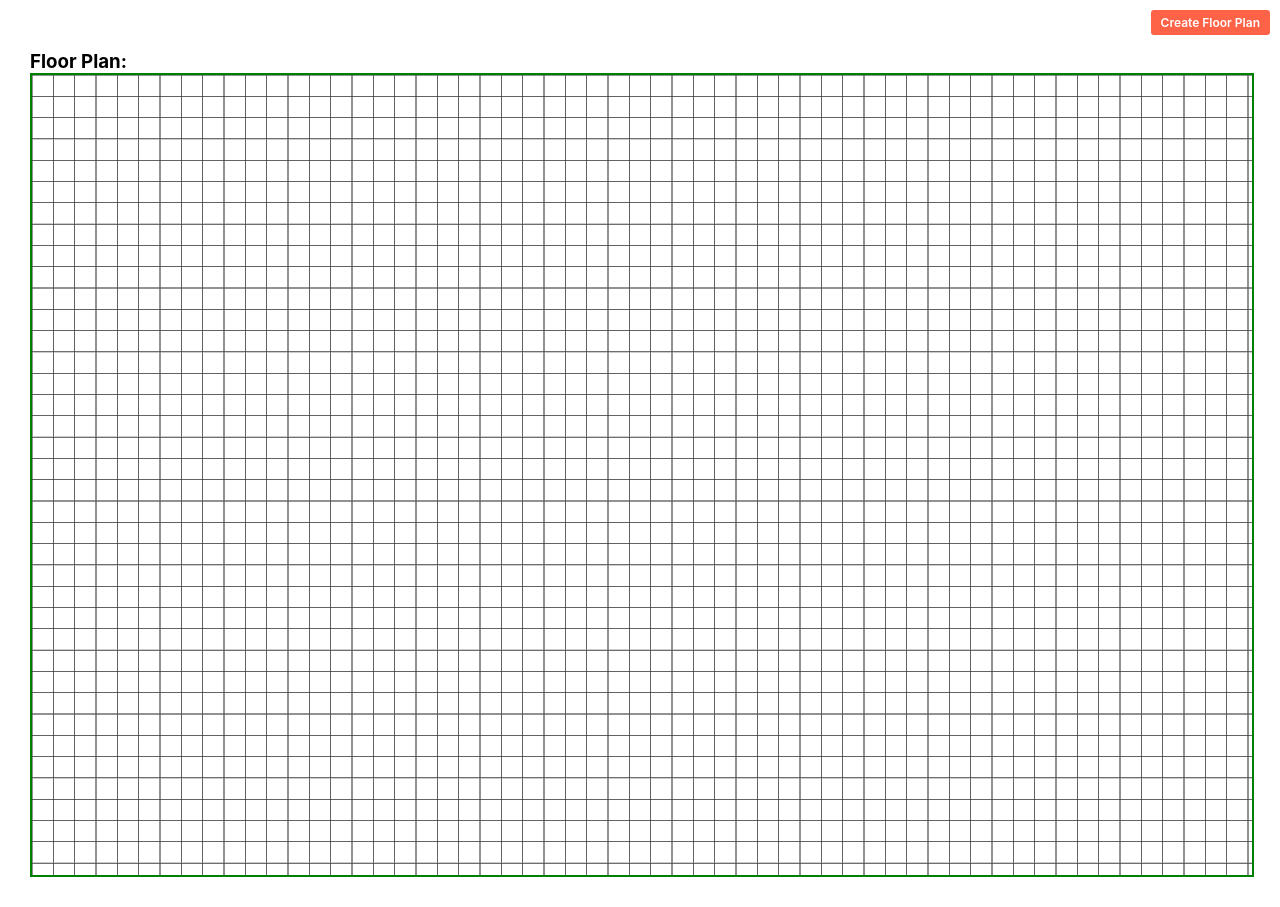
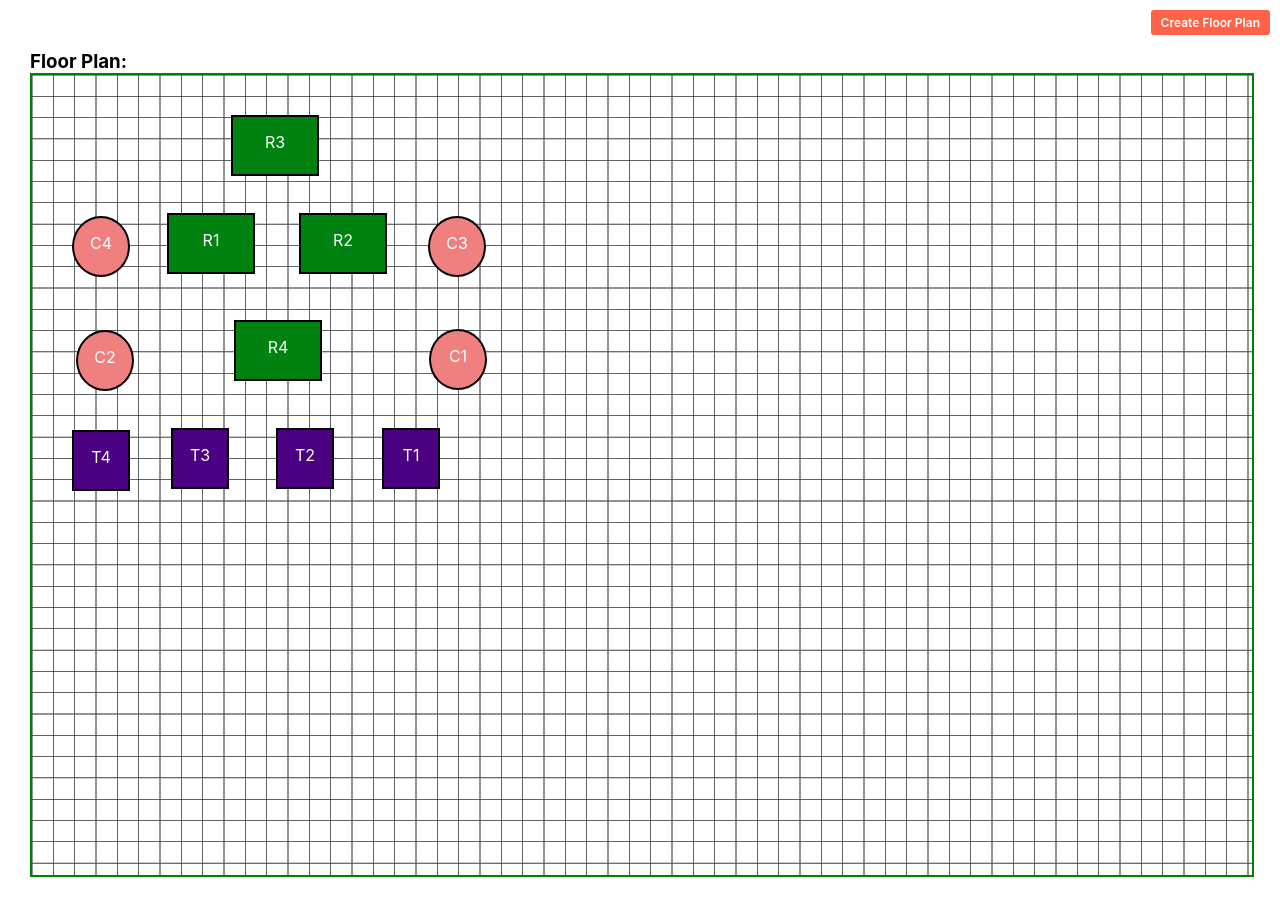
Before and after one commit to vinaykumarArle/position, a React (Create React App) app: page /FloorPlan in a window 1280 px wide. Built offline with nearby package versions, Linux system fonts and the light colour scheme.

Commit message:
Fixed re-rendering elements position

```diff
--- a/public/index.html
+++ b/public/index.html
@@ -6,7 +6,7 @@
   <link rel="icon" href="%PUBLIC_URL%/favicon.ico" />
   <meta name="viewport" content="width=900, initial-scale=1" />
   <meta name="theme-color" content="#000000" />
-  <meta name="description" content="Web site created using create-react-app" />
+  <meta name="description" content="Floor plan Drag and drop model created by @vinaykumarArle" />
   <link rel="apple-touch-icon" href="%PUBLIC_URL%/logo192.png" />
   <!--
       manifest.json provides metadata used when your web app is installed on a
@@ -22,7 +22,22 @@
       work correctly both with client-side routing and a non-root public URL.
       Learn how to configure a non-root public URL by running `npm run build`.
     -->
-  <title>React App</title>
+  <title>FloorPlan</title>
+  <script>
+    if ('serviceWorker' in navigator) {
+      window.addEventListener('load', function () {
+        navigator.serviceWorker.register('worker.js').then(function (registration) {
+          console.log('Worker registration successful', registration.scope);
+        }, function (err) {
+          console.log('Worker registration failed', err);
+        }).catch(function (err) {
+          console.log(err);
+        });
+      });
+    } else {
+      console.log('Service Worker is not supported by browser.');
+    }
+  </script>
 </head>
 
 <body>
@@ -38,6 +53,8 @@
       To begin the development, run `npm start` or `yarn start`.
       To create a production bundle, use `npm run build` or `yarn build`.
     -->
+
+
 </body>
 
 </html>
--- a/src/App.css
+++ b/src/App.css
@@ -102,6 +102,7 @@ h3 {
   position: fixed;
   top: 10px;
   right: 10px;
+  z-index: 1;
 }
 @media screen and (max-width: 900px) {
   .canvas-box {
--- a/src/FloorPlan.js
+++ b/src/FloorPlan.js
@@ -2,6 +2,17 @@ import React, { Fragment } from 'react';
 import { Link } from 'react-router-dom';
 import uItems from './FloorPlan.json'
 function FloorPlan() {
+
+    var leftLow = uItems.map(table => (
+        parseInt(table.left)
+    ))
+    var topLow = uItems.map(table => (
+        parseInt(table.top)
+    ))
+
+    const leftPo = Math.min.apply(Math, leftLow) - 40
+    const topPo = Math.min.apply(Math, topLow) - 40
+    console.log("low-left: ", leftPo, "low-top: ", topPo)
 
     return (
         <Fragment>
@@ -17,11 +28,10 @@ function FloorPlan() {
                     {uItems.map(table => (
                         <div
                             key={table.id}
-                            draggable
                             className={table.ClassName}
                             status={table.status}
-                            style={{ position: table.position, top: (table.top) + '%', left: (table.left) + '%' }}
-                            onClick={() => alert("Hi vinay !!")}
+                            style={{ position: table.position, top: (table.top - topPo) + 'px', left: (table.left - leftPo) + 'px' }}
+                            onClick={() => alert("Hi vinay, you clicked on Table : " + table.tableName)}
                         >
                             {table.tableName}
                         </div>
--- a/src/FloorPlan.json
+++ b/src/FloorPlan.json
@@ -1,12 +1,80 @@
 [
+    {
+        "id": 9,
+        "tableName": "R1",
+        "ClassName": "rectangle-table",
+        "status": "dropped",
+        "position": "absolute",
+        "leftPer": 49,
+        "topPer": 24,
+        "left": 673,
+        "top": 377
+    },
+    {
+        "id": 10,
+        "tableName": "R2",
+        "ClassName": "rectangle-table",
+        "status": "dropped",
+        "position": "absolute",
+        "leftPer": 59,
+        "topPer": 24,
+        "left": 805,
+        "top": 377
+    },
+    {
+        "id": 11,
+        "tableName": "R3",
+        "ClassName": "rectangle-table",
+        "status": "dropped",
+        "position": "absolute",
+        "leftPer": 54,
+        "topPer": 8,
+        "left": 737,
+        "top": 279
+    },
+    {
+        "id": 12,
+        "tableName": "R4",
+        "ClassName": "rectangle-table",
+        "status": "dropped",
+        "position": "absolute",
+        "leftPer": 54,
+        "topPer": 41,
+        "left": 740,
+        "top": 484
+    },
+    {
+        "id": 8,
+        "tableName": "C4",
+        "ClassName": "circle-table",
+        "status": "dropped",
+        "position": "absolute",
+        "leftPer": 42,
+        "topPer": 24,
+        "left": 578,
+        "top": 380
+    },
+    {
+        "id": 7,
+        "tableName": "C3",
+        "ClassName": "circle-table",
+        "status": "dropped",
+        "position": "absolute",
+        "leftPer": 69,
+        "topPer": 24,
+        "left": 934,
+        "top": 380
+    },
     {
         "id": 5,
         "tableName": "C1",
         "ClassName": "circle-table",
         "status": "dropped",
         "position": "absolute",
-        "left": 418,
-        "top": 63
+        "leftPer": 69,
+        "topPer": 42,
+        "left": 935,
+        "top": 493
     },
     {
         "id": 6,
@@ -14,62 +82,43 @@
         "ClassName": "circle-table",
         "status": "dropped",
         "position": "absolute",
-        "left": 417,
-        "top": 362
+        "leftPer": 42,
+        "topPer": 42,
+        "left": 582,
+        "top": 494
     },
     {
-        "id": 7,
-        "tableName": "C3",
-        "ClassName": "circle-table",
+        "id": 4,
+        "tableName": "T4",
+        "ClassName": "square-table",
         "status": "dropped",
         "position": "absolute",
-        "left": 289,
-        "top": 188
+        "leftPer": 42,
+        "topPer": 58,
+        "left": 578,
+        "top": 594
     },
     {
-        "id": 8,
-        "tableName": "C4",
-        "ClassName": "circle-table",
+        "id": 3,
+        "tableName": "T3",
+        "ClassName": "square-table",
         "status": "dropped",
         "position": "absolute",
-        "left": 546,
-        "top": 192
+        "leftPer": 50,
+        "topPer": 58,
+        "left": 677,
+        "top": 592
     },
     {
-        "id": 9,
-        "tableName": "R1",
-        "ClassName": "rectangle-table",
+        "id": 2,
+        "tableName": "T2",
+        "ClassName": "square-table",
         "status": "dropped",
         "position": "absolute",
-        "left": 286,
-        "top": 63
-    },
-    {
-        "id": 10,
-        "tableName": "R2",
-        "ClassName": "rectangle-table",
-        "status": "dropped",
-        "position": "absolute",
-        "left": 514,
-        "top": 65
-    },
-    {
-        "id": 11,
-        "tableName": "R3",
-        "ClassName": "rectangle-table",
-        "status": "dropped",
-        "position": "absolute",
-        "left": 283,
-        "top": 365
-    },
-    {
-        "id": 12,
-        "tableName": "R4",
-        "ClassName": "rectangle-table",
-        "status": "dropped",
-        "position": "absolute",
-        "left": 514,
-        "top": 362
+        "leftPer": 58,
+        "topPer": 58,
+        "left": 782,
+        "top": 592
     },
     {
         "id": 1,
@@ -77,34 +126,9 @@
         "ClassName": "square-table",
         "status": "dropped",
         "position": "absolute",
-        "left": 291,
-        "top": 277
-    },
-    {
-        "id": 2,
-        "tableName": "T2",
-        "ClassName": "square-table",
-        "status": "dropped",
-        "position": "absolute",
-        "left": 417,
-        "top": 279
-    },
-    {
-        "id": 3,
-        "tableName": "T3",
-        "ClassName": "square-table",
-        "status": "dropped",
-        "position": "absolute",
-        "left": 537,
-        "top": 277
-    },
-    {
-        "id": 4,
-        "tableName": "T4",
-        "ClassName": "square-table",
-        "status": "dropped",
-        "position": "absolute",
-        "left": 416,
-        "top": 191
+        "leftPer": 66,
+        "topPer": 58,
+        "left": 888,
+        "top": 592
     }
 ]
--- a/src/createFloorPlan.js
+++ b/src/createFloorPlan.js
@@ -20,7 +20,6 @@ function Create() {
         e.preventDefault();
     }
 
-
     const UpdateTable = (values) => {
         setUItems(oldValues => [...oldValues, values]);
         setIsDropped("true");
@@ -34,7 +33,6 @@ function Create() {
         setHeight(parseInt(po.offsetHeight));
         setCTop(parseInt(po.offsetTop));
         setcLeft(parseInt(po.offsetLeft));
-        console.log(width, height, cTop, cLeft);
     })
 
     const getPosition = (e, Table) => {
@@ -52,18 +50,16 @@ function Create() {
                 "ClassName": nTable.ClassName,
                 "status": "dropped",
                 "position": "absolute",
-                "left": table.left,
-                "top": table.top
+                "leftPer": table.left,
+                "topPer": table.top,
+                "left": e.pageX,
+                "top": e.pageY
             }
             const NT = uItems.filter(table => table.id !== nTable.id).concat(newTable)
             setUItems(NT)
-            console.log(left, top, table.left, table.top, NT)
-            console.log(table)
         }
         newPosition(Table);
     }
-    console.log(uItems)
-
     return (
         <Fragment>
             <div className="container">
@@ -98,7 +94,7 @@ function Create() {
                             draggable
                             className={table.ClassName}
                             status={table.status}
-                            style={{ position: table.position, top: (table.top) + '%', left: (table.left) + '%' }}
+                            style={{ position: table.position, top: (table.topPer) + '%', left: (table.leftPer) + '%' }}
                             onDragEnd={(e) => getPosition(e, table)}
                         >
                             {table.tableName}
--- a/src/index.js
+++ b/src/index.js
@@ -3,7 +3,7 @@ import ReactDOM from 'react-dom';
 import './index.css';
 import App from './App';
 import reportWebVitals from './reportWebVitals';
-
+import * as serviceWorker from './serviceWorker'
 ReactDOM.render(
   <React.StrictMode>
     <App />
@@ -15,3 +15,4 @@ ReactDOM.render(
 // to log results (for example: reportWebVitals(console.log))
 // or send to an analytics endpoint. Learn more: https://bit.ly/CRA-vitals
 reportWebVitals();
+serviceWorker.register();
--- /dev/null
+++ b/src/serviceWorker.js
@@ -0,0 +1,108 @@
+// In production, we register a service worker to serve assets from local cache.
+
+// This lets the app load faster on subsequent visits in production, and gives
+// it offline capabilities. However, it also means that developers (and users)
+// will only see deployed updates on the "N+1" visit to a page, since previously
+// cached resources are updated in the background.
+
+// To learn more about the benefits of this model, read https://goo.gl/KwvDNy.
+// This link also includes instructions on opting out of this behavior.
+
+const isLocalhost = Boolean(
+    window.location.hostname === 'localhost' ||
+    // [::1] is the IPv6 localhost address.
+    window.location.hostname === '[::1]' ||
+    // 127.0.0.1/8 is considered localhost for IPv4.
+    window.location.hostname.match(
+        /^127(?:\.(?:25[0-5]|2[0-4][0-9]|[01]?[0-9][0-9]?)){3}$/
+    )
+);
+
+export function register() {
+    if (process.env.NODE_ENV === 'production' && 'serviceWorker' in navigator) {
+        // The URL constructor is available in all browsers that support SW.
+        const publicUrl = new URL(process.env.PUBLIC_URL, window.location);
+        if (publicUrl.origin !== window.location.origin) {
+            // Our service worker won't work if PUBLIC_URL is on a different origin
+            // from what our page is served on. This might happen if a CDN is used to
+            // serve assets; see https://github.com/facebookincubator/create-react-app/issues/2374
+            return;
+        }
+
+        window.addEventListener('load', () => {
+            const swUrl = `${process.env.PUBLIC_URL}/service-worker.js`;
+
+            if (!isLocalhost) {
+                // Is not local host. Just register service worker
+                registerValidSW(swUrl);
+            } else {
+                // This is running on localhost. Lets check if a service worker still exists or not.
+                checkValidServiceWorker(swUrl);
+            }
+        });
+    }
+}
+
+function registerValidSW(swUrl) {
+    navigator.serviceWorker
+        .register(swUrl)
+        .then(registration => {
+            registration.onupdatefound = () => {
+                const installingWorker = registration.installing;
+                installingWorker.onstatechange = () => {
+                    if (installingWorker.state === 'installed') {
+                        if (navigator.serviceWorker.controller) {
+                            // At this point, the old content will have been purged and
+                            // the fresh content will have been added to the cache.
+                            // It's the perfect time to display a "New content is
+                            // available; please refresh." message in your web app.
+                            console.log('New content is available; please refresh.');
+                        } else {
+                            // At this point, everything has been precached.
+                            // It's the perfect time to display a
+                            // "Content is cached for offline use." message.
+                            console.log('Content is cached for offline use.');
+                        }
+                    }
+                };
+            };
+        })
+        .catch(error => {
+            console.error('Error during service worker registration:', error);
+        });
+}
+
+function checkValidServiceWorker(swUrl) {
+    // Check if the service worker can be found. If it can't reload the page.
+    fetch(swUrl)
+        .then(response => {
+            // Ensure service worker exists, and that we really are getting a JS file.
+            if (
+                response.status === 404 ||
+                response.headers.get('content-type').indexOf('javascript') === -1
+            ) {
+                // No service worker found. Probably a different app. Reload the page.
+                navigator.serviceWorker.ready.then(registration => {
+                    registration.unregister().then(() => {
+                        window.location.reload();
+                    });
+                });
+            } else {
+                // Service worker found. Proceed as normal.
+                registerValidSW(swUrl);
+            }
+        })
+        .catch(() => {
+            console.log(
+                'No internet connection found. App is running in offline mode.'
+            );
+        });
+}
+
+export function unregister() {
+    if ('serviceWorker' in navigator) {
+        navigator.serviceWorker.ready.then(registration => {
+            registration.unregister();
+        });
+    }
+}
--- a/src/table.js
+++ b/src/table.js
@@ -6,20 +6,19 @@ const Table = (props) => {
         e.preventDefault();
         let left = (Math.abs(e.pageX - props.cleft) / (props.dwidth)) * 100;
         let top = (Math.abs(e.pageY - props.ctop) / (props.dheight)) * 100;
-        console.log(props.dwidth, props.dheight)
-        console.log("Actual :x: ", e.pageX, "y:", e.pageY, "container-Top:", props.ctop, "container-Left:", props.cleft)
+
         const newValue = {
             "id": props.id,
             "tableName": props.tableName,
             "ClassName": props.className,
             "status": "dropped",
             "position": "absolute",
-            "left": Math.floor(left),
-            "top": Math.floor(top)
+            "leftPer": Math.floor(left),
+            "topPer": Math.floor(top),
+            "left": e.pageX,
+            "top": e.pageY
         }
         props.UpdateTable(newValue);
-        console.log("left:" + (Math.floor(left)) + "%", "top:" + (Math.floor(top)) + "%");
-        console.log(props.id)
     }
 
     return (
```
Also changed, not shown: public/worker.js (added, +49 -0 lines), public/manifest.json, 2 other files (tests, documents, lock files or other folders).
